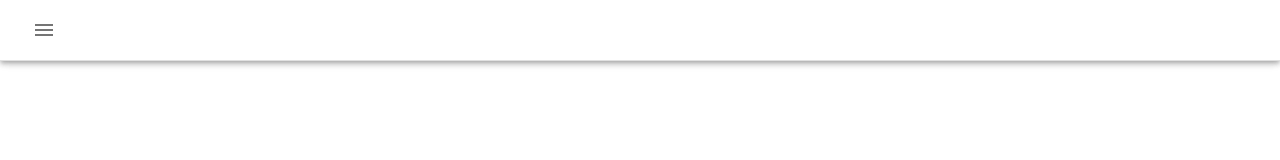
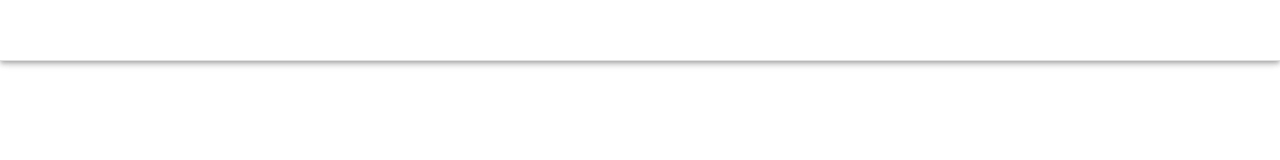
Before and after one commit to anthonynarine/Gaff, a React (Vite) app in the folder frontend/gaffing/: page / in a window 1280 px wide. Shown: the top 160 px of the page. Built offline with nearby package versions, Linux system fonts and the light colour scheme.

Commit message:
moving on to drawer component for the app bar

```diff
--- a/frontend/gaffing/src/scaffold/PrimaryAppBar.tsx
+++ b/frontend/gaffing/src/scaffold/PrimaryAppBar.tsx
@@ -1,5 +1,5 @@
 import { AppBar, Toolbar, Typography, Box, IconButton } from "@mui/material";
-import MenuIcon from "@mui/icons-material/Menu"
+import MenuIcon from "@mui/icons-material/Menu";
 
 import { useTheme } from "@mui/material/styles";
 import { Link } from "react-router-dom";
@@ -9,6 +9,7 @@ function PrimaryAppBar() {
   return (
     <AppBar
       sx={{
+        zIndex: (theme) => theme.zIndex.drawer + 2,
         backgroundColor: theme.palette.background.default,
         borderBottom: `1px solid ${theme.palette.divider}`,
       }}
@@ -20,8 +21,13 @@ function PrimaryAppBar() {
           minHeight: theme.primaryAppBar.height,
         }}
       >
-        <Box>
-          <IconButton>
+        <Box sx={{ display: { xs: "block", sm: "none" } }}>
+          <IconButton
+            color="inherit"
+            aria-label="open drawer"
+            edge="start"
+            sx={{ mr: 1 }}
+          >
             <MenuIcon />
           </IconButton>
         </Box>
```
